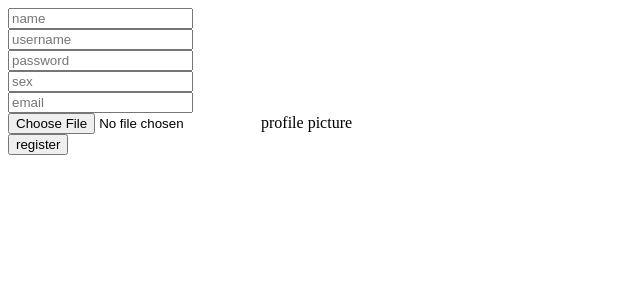
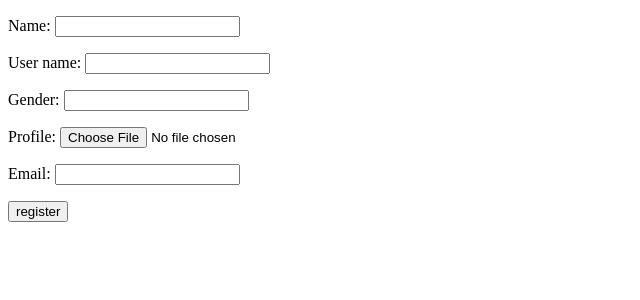
Before and after one commit to parsagh97/food, a Django app: template templates/startpage.html in a window 1280 px wide. Shown: the top 300 px of the page, without its empty margins (0-640 px from the left). Run offline with Django 3.2, Linux system fonts and the light colour scheme; the template is opened without the code that fills it: values that come from a table or form of the project are taken from there, others are empty.

Commit message:
adding forms and the HTML

```diff
--- a/templates/startpage.html
+++ b/templates/startpage.html
@@ -5,12 +5,16 @@
     <title>Hello:)</title>
 </head>
 <body>
-<input type="text" placeholder="name"><br>
-<input type="text" placeholder="username"><br>
-<input type="text" placeholder="password"><br> {#later change it to type = "password"#}
-<input type="text" placeholder="sex"><br>
-<input type = "email" placeholder="email"><br>
-<input type="file">profile picture<br>
-<button type="submit">register</button>
+{#<input type="text" placeholder="name"><br>#}
+{#<input type="text" placeholder="username"><br>#}
+{#<input type="text" placeholder="password"><br> {#later change it to type = "password"#}
+{#<input type="text" placeholder="sex"><br>#}
+{#<input type = "email" placeholder="email"><br>#}
+{#<input type="file">profile picture<br>#}
+    <form method="get">
+        {% csrf_token %}
+        {{ form.as_p }}
+        <button type="submit">register</button>
+    </form>
 </body>
 </html>
--- /dev/null
+++ b/web/forms.py
@@ -0,0 +1,9 @@
+from django import forms
+
+class Register(forms.Form):
+    name = forms.CharField(max_length=30)
+    user_name = forms.CharField(max_length=15)
+    gender = forms.IntegerField()
+    profile = forms.ImageField()
+    email = forms.EmailField()
+    password = forms.PasswordInput()
--- a/web/models.py
+++ b/web/models.py
@@ -11,6 +11,7 @@ class User(models.Model):
     gender = models.IntegerField(choices=sex)
     profile = models.ImageField(upload_to='profile_images' ,blank=True)
     email = models.EmailField(blank=True)
+    password = models.CharField(max_length=15 ,blank=True)
 
     def __str__(self):
         return '{}'.format(self.user_name)
--- a/web/urls.py
+++ b/web/urls.py
@@ -3,8 +3,9 @@ from django.contrib import admin
 from django.conf import settings
 from django.conf.urls.static import static
 from web import views,urls
+from web.views import *
 urlpatterns =[
 
 
-    url(r'^start', views.start),
+    url(r'^register/', register.as_view(), name='register'),
     ]
```
Also changed, not shown: web/views.py (+15 -2 lines), db.sqlite3, web/migrations/0016_user_password.py (added).
